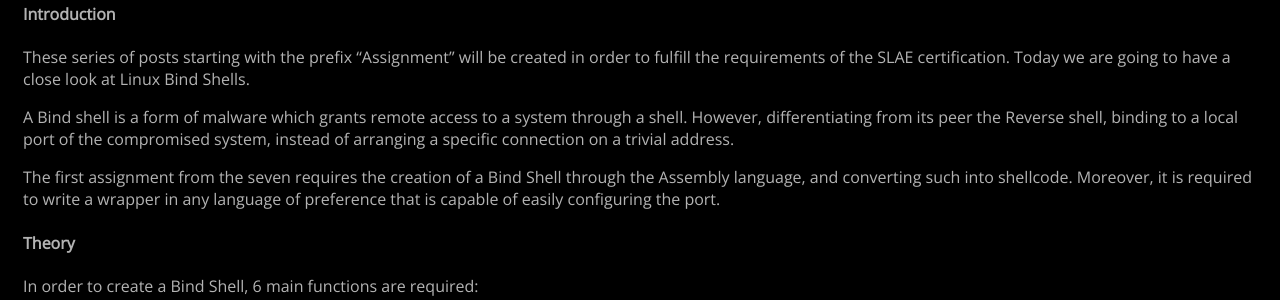
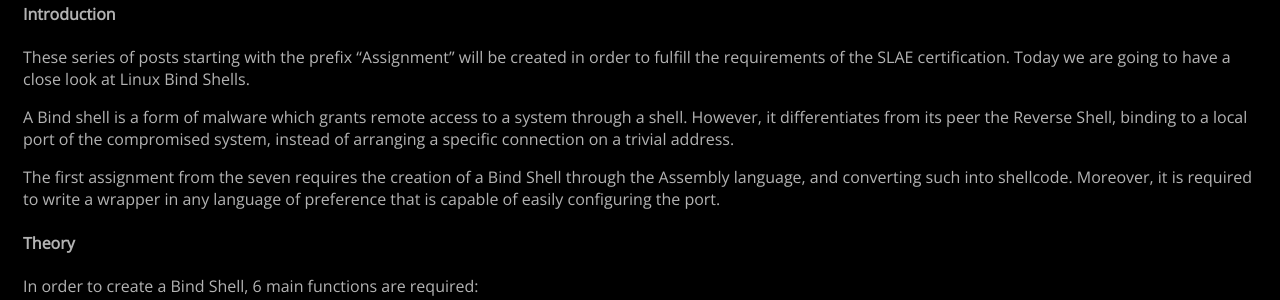
Before and after one commit to whitecr0wz/whitecr0wz.github.io, a Jekyll site: the page built from _posts/posts/2021-01-14-SLAE-Bind.md, in a window 1280 px wide and 900 px high. Shown: the part 160-460 px from the top of the window. Built offline with Jekyll 4.4.1, drawn with Linux system fonts in a browser that asks for light colours.

Commit message:
Update 2021-01-14-SLAE-Bind.md

```diff
--- a/_posts/posts/2021-01-14-SLAE-Bind.md
+++ b/_posts/posts/2021-01-14-SLAE-Bind.md
@@ -11,7 +11,7 @@
 These series of posts starting with the prefix "Assignment" will be created in order to fulfill the requirements of the SLAE certification. Today we are going to have a close
 look at Linux Bind Shells.
 
-A Bind shell is a form of malware which grants remote access to a system through a shell. However, differentiating from its peer the Reverse shell, binding to a local port of
+A Bind shell is a form of malware which grants remote access to a system through a shell. However, it differentiates from its peer the Reverse Shell, binding to a local port of
 the compromised system, instead of arranging a specific connection on a trivial address.
 
 The first assignment from the seven requires the creation of a Bind Shell through the Assembly language, and converting such into shellcode. Moreover, it is required to write a wrapper in any language of preference that is capable of easily configuring the port.
```
